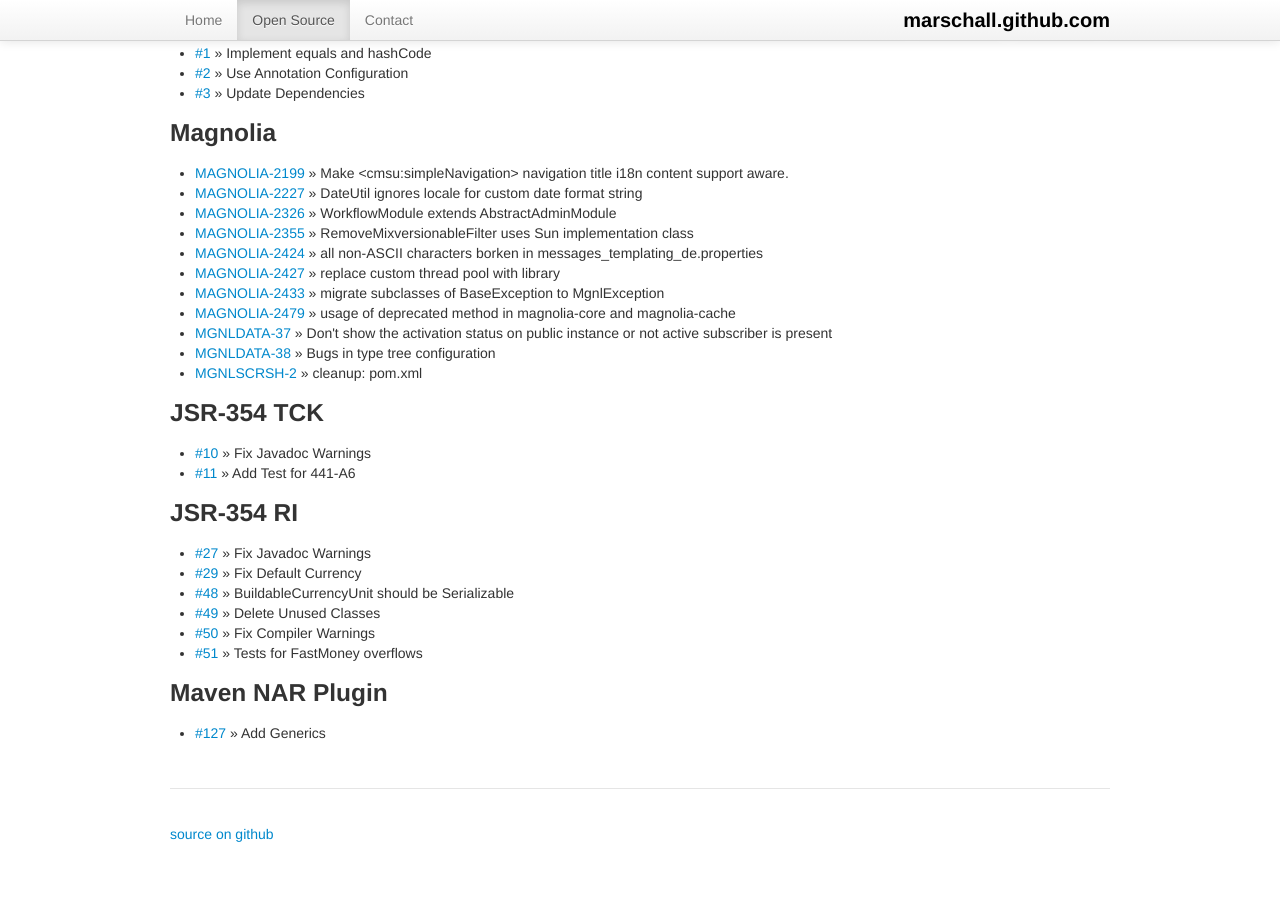
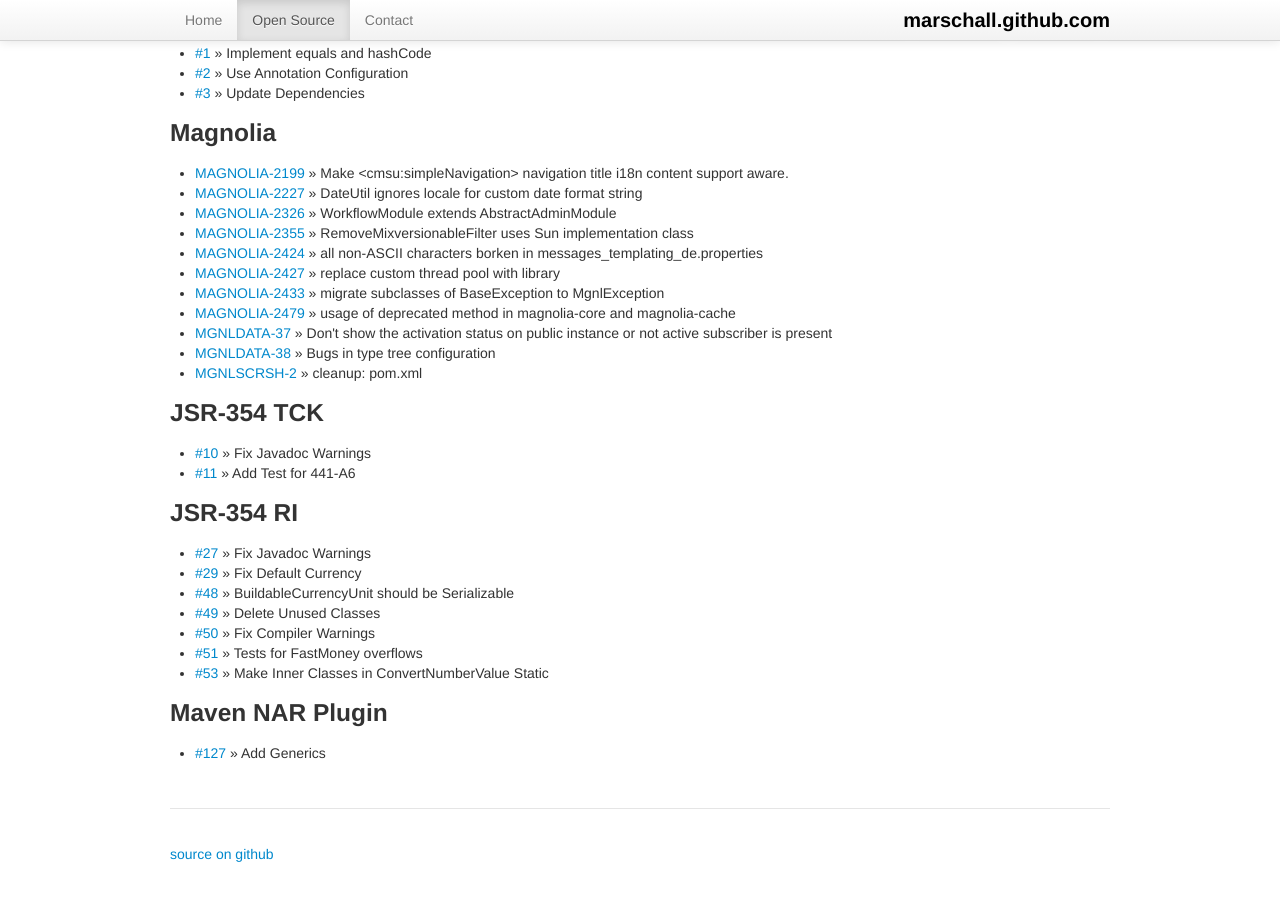
Before and after one commit to marschall/marschall.github.com, a Jekyll site: the page built from open-source.html, in a window 1280 px wide and 900 px high, scrolled down 2897 px. Built offline with Jekyll 4.4.1, drawn with Linux system fonts in a browser that asks for light colours.

Commit message:
add more JSR-354 RI

```diff
--- a/open-source.html
+++ b/open-source.html
@@ -220,7 +220,7 @@
   <li><a href="https://github.com/JavaMoney/jsr354-ri/pull/49">#49</a> &raquo; Delete Unused Classes</li>
   <li><a href="https://github.com/JavaMoney/jsr354-ri/pull/50">#50</a> &raquo; Fix Compiler Warnings</li>
   <li><a href="https://github.com/JavaMoney/jsr354-ri/pull/51">#51</a> &raquo; Tests for FastMoney overflows</li>
-
+  <li><a href="https://github.com/JavaMoney/jsr354-ri/pull/53">#53</a> &raquo; Make Inner Classes in ConvertNumberValue Static</li>
 </ul>
 <h3>Maven NAR Plugin</h3>
 <ul>
```
